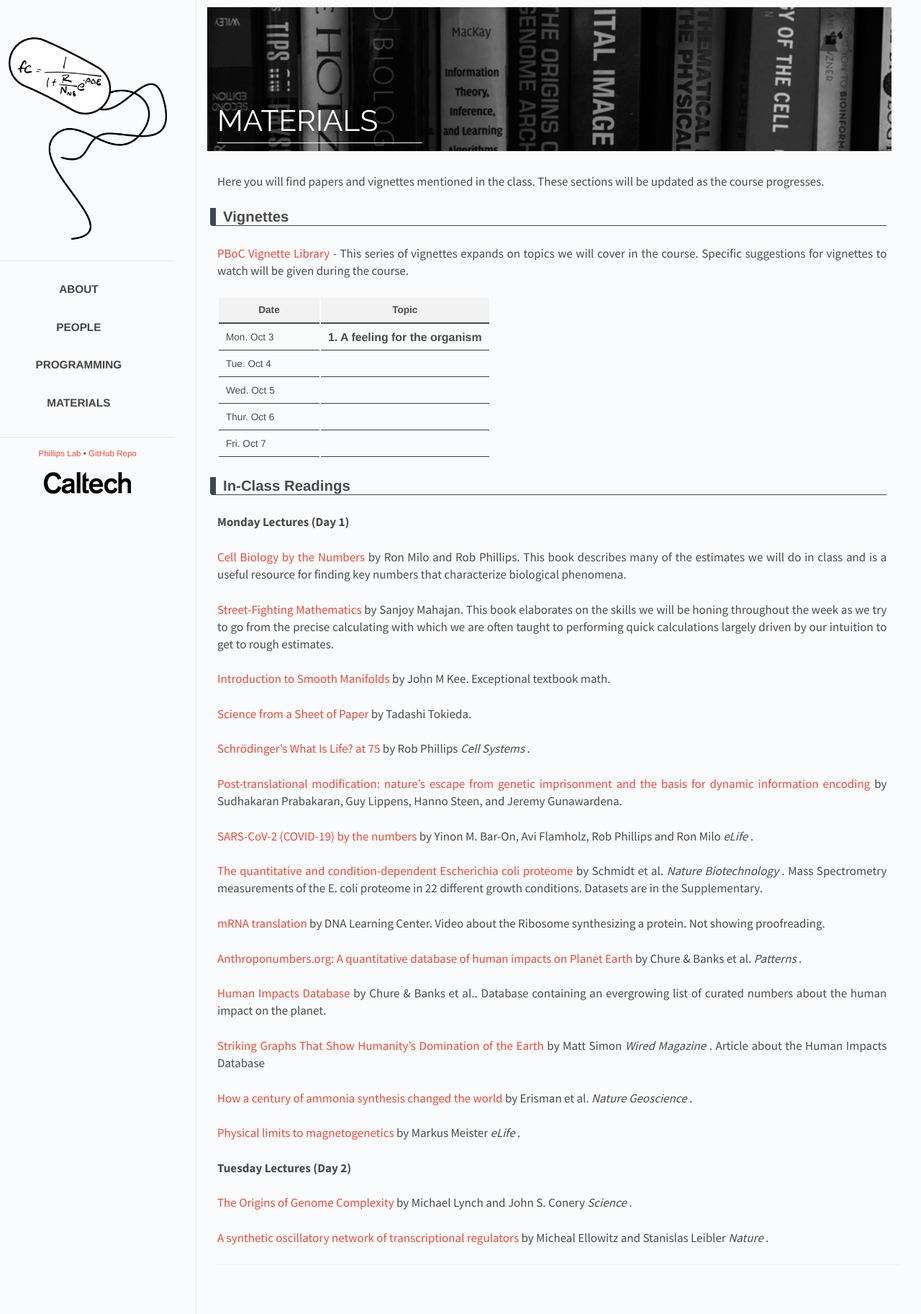
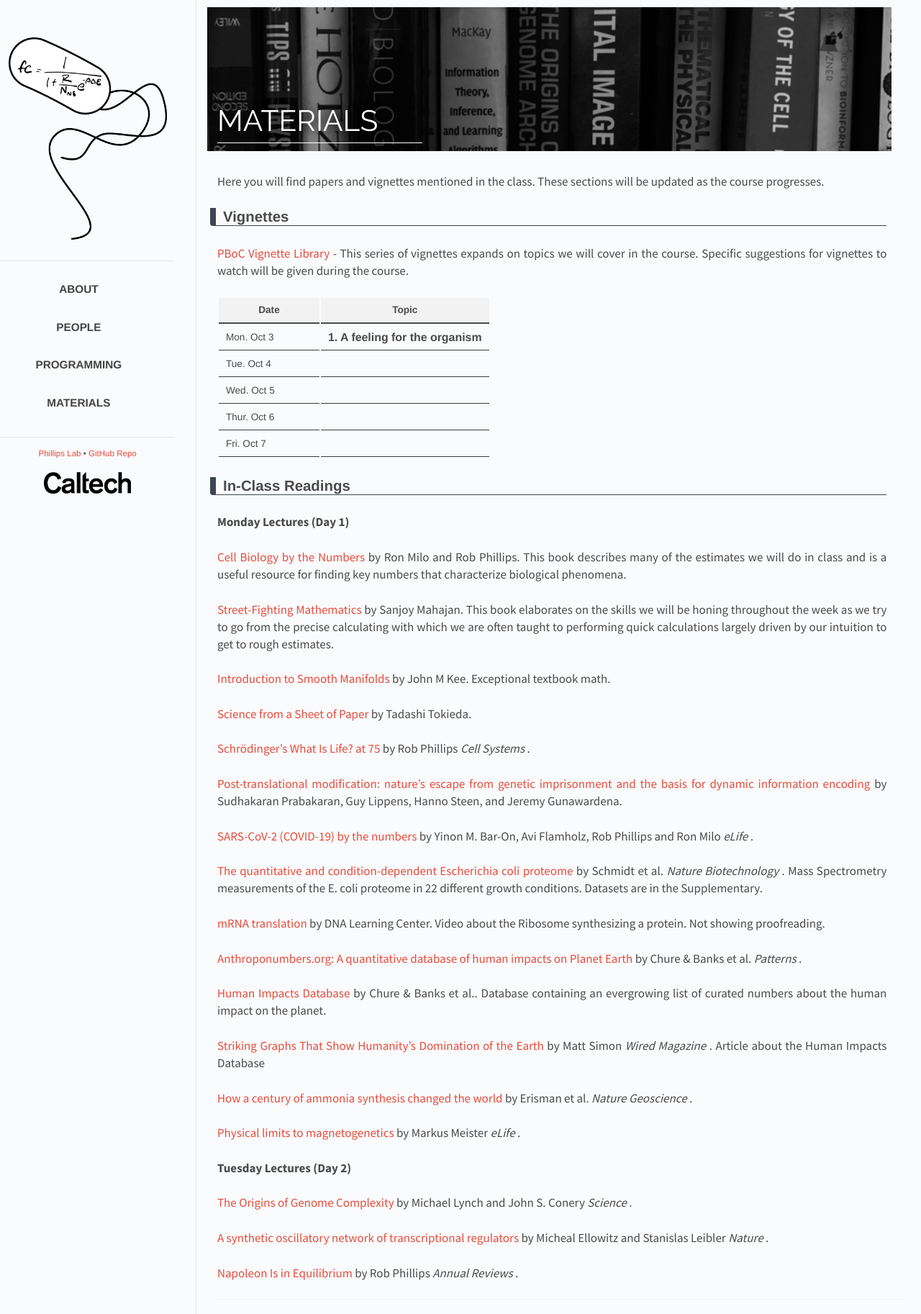
Before and after one commit to RPGroup-PBoC/pboc22_dresden, a Jekyll site: the page built from _posts/2022-01-28-materials.md, in a window 1280 px wide. Shown: the whole page at 72% size. Built offline with Jekyll 4.4.1, drawn with Linux system fonts in a browser that asks for light colours.

Commit message:
added napoleon is in equilibrium

```diff
--- a/_data/papers.yaml
+++ b/_data/papers.yaml
@@ -80,3 +80,8 @@ Tuesday Lectures (Day 2):
    author: "Micheal Ellowitz and Stanislas Leibler"
    journal: Nature
    link: "https://www.nature.com/articles/35002125"
+
+ - title: "Napoleon Is in Equilibrium"
+   author: "Rob Phillips"
+   journal: Annual Reviews
+   link: "http://rpdata.caltech.edu/publications/NapoleonEquilibrium.pdf"
```
